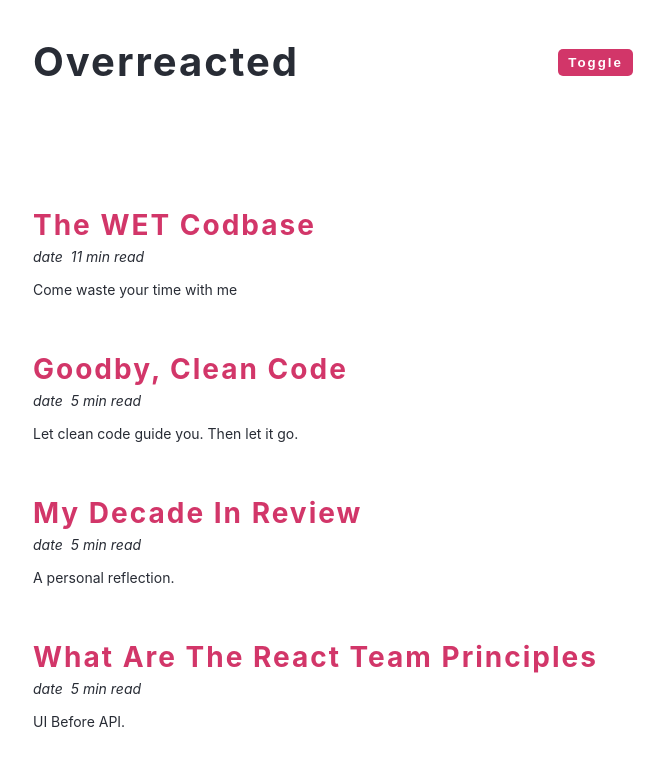
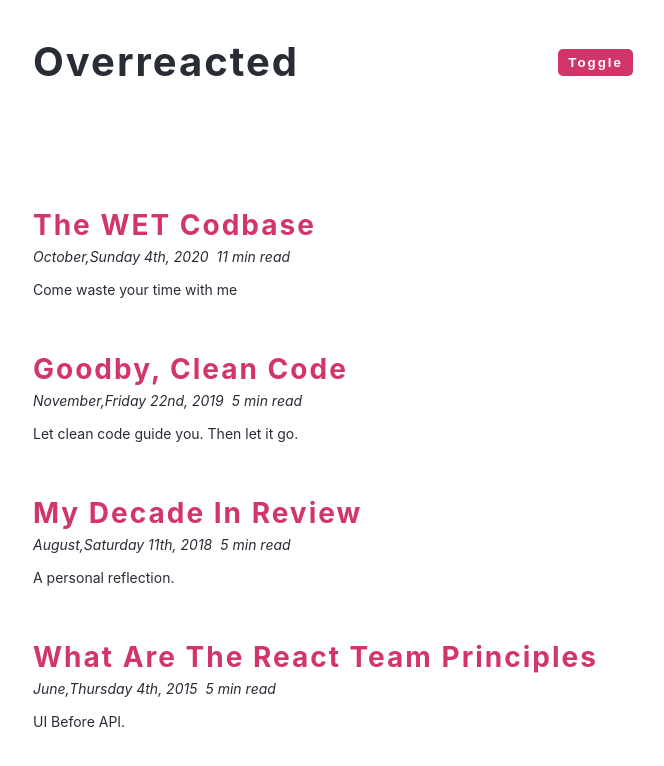
Before and after one commit to Ilie1985/dark_mode_reactjs, a React (Create React App) app: page / in a window 1280 px wide. Shown: the top 766 px of the page, without its empty margins (307-971 px from the left). Built offline with nearby package versions, Linux system fonts and the light colour scheme.

Commit message:
set date using moment library

```diff
--- a/src/Article.js
+++ b/src/Article.js
@@ -2,13 +2,11 @@
 import moment from "moment";
 
 const Article = ({ title, snippet, date, length }) => {
-  console.log(date);
-
   return (
     <article className="post">
       <h2>{title}</h2>
       <div className="post-info">
-        <span>date</span>
+        <span>{moment(date).format("MMMM,dddd Do, YYYY")}</span>
         <span>{length} min read</span>
       </div>
       <p>{snippet}</p>
```
